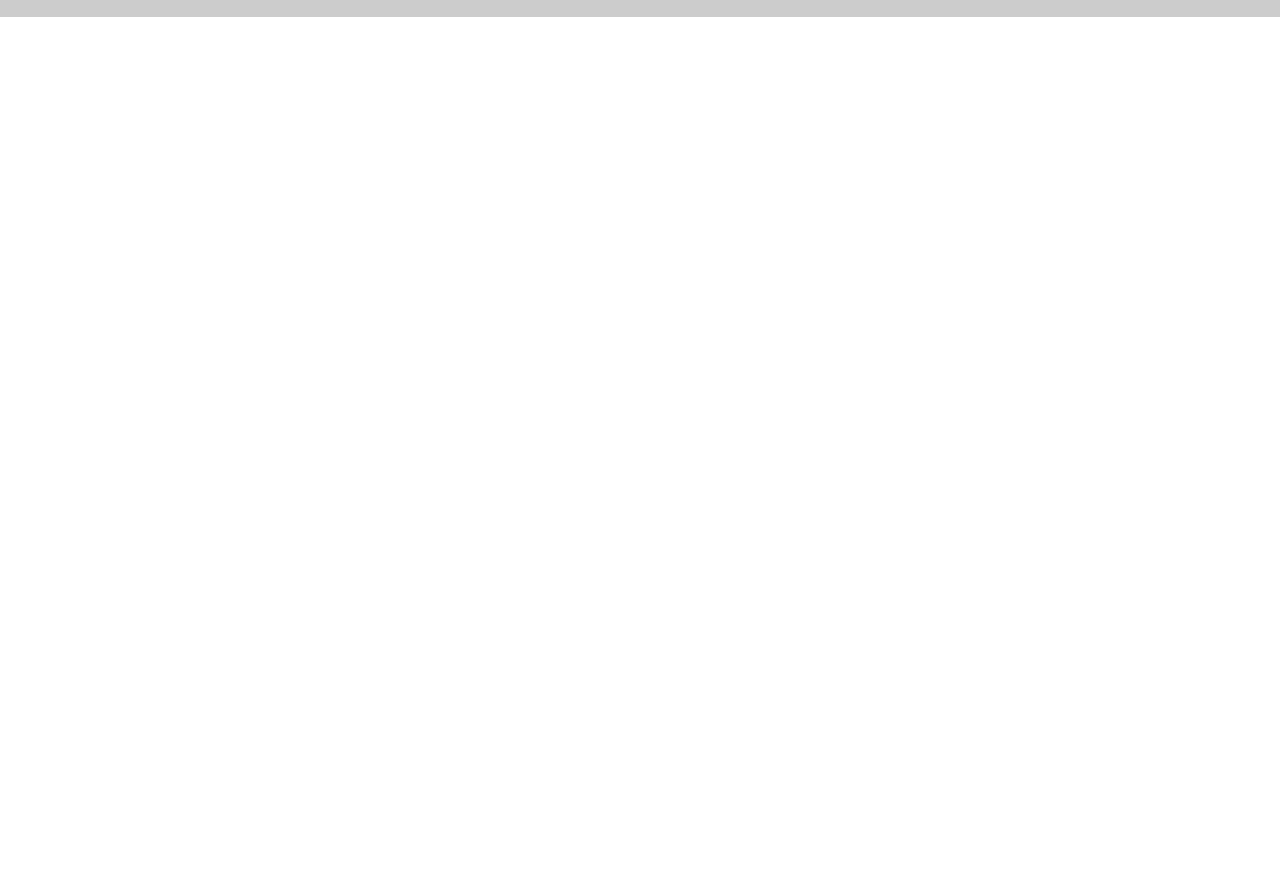
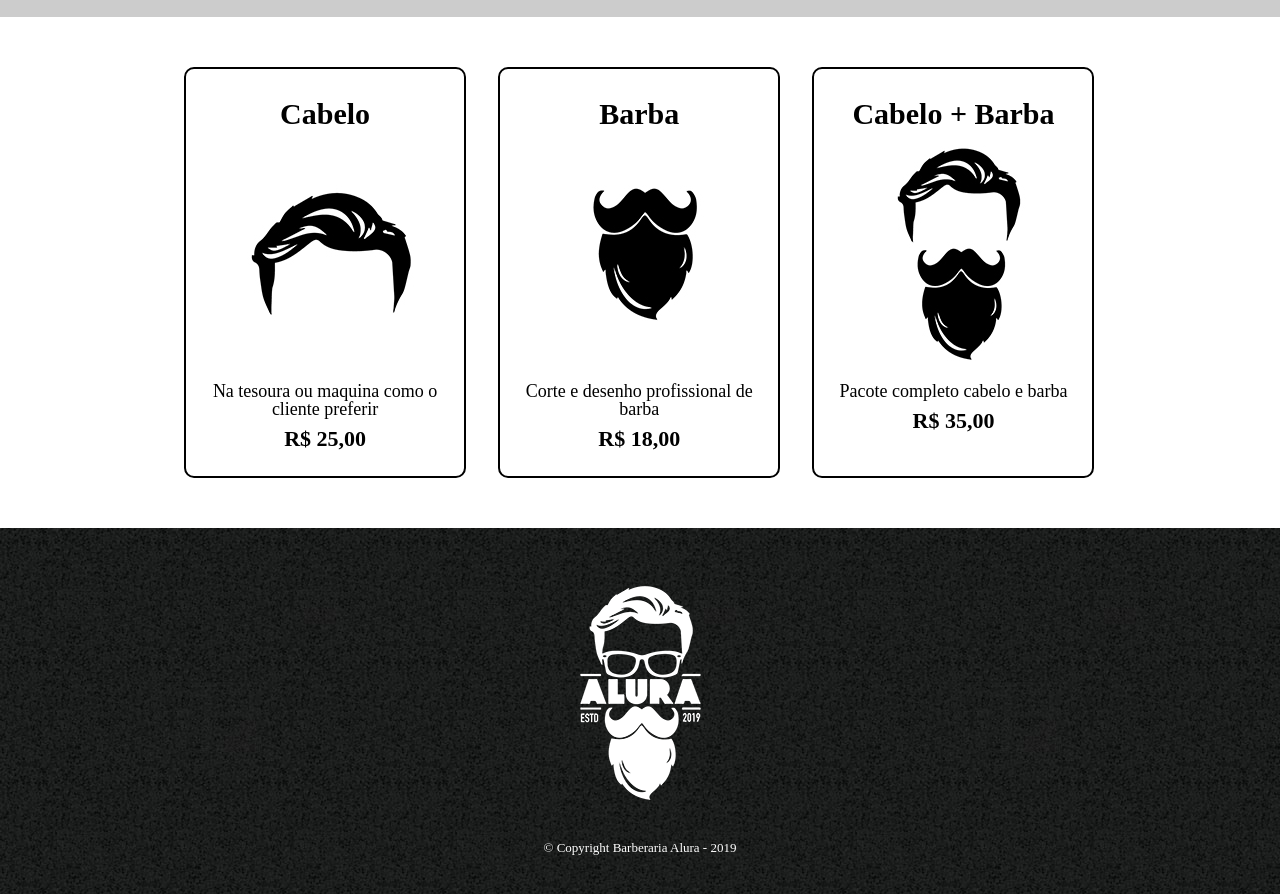
Before and after one commit to Cauatn/projeto-de-estudo-HTML-e-CSS, a plain HTML site: page HTML 5 e CSS - parte 2/produtos.html in a window 1280 px wide. Shown: the part 276-1170 px from the top of the page. Before the commit the page ends 800 px from the top, so only its background shows below. Drawn offline with Linux system fonts and the light colour scheme.

Commit message:
Add files via upload

```diff
--- a/HTML 5 e CSS - parte 2/produtos.css
+++ b/HTML 5 e CSS - parte 2/produtos.css
@@ -5,7 +5,7 @@ header {
 .caixa {
     position: relative;
     width: 940px;
-    margin: auto;
+    margin: 0 auto;
 }
 
 nav {
@@ -25,3 +25,64 @@ nav a {
     font-size: 22px;
     text-decoration: none;
 }
+
+nav a:hover {
+    color: #C17C19;
+    text-decoration: underline;
+}
+.produtos {
+    width: 940px;
+    margin: 0 auto;
+    padding: 50px 0;
+}
+
+.produtos li {
+    display: inline-block;
+    text-align: center;
+    width: 30%;
+    height: 411px;
+    vertical-align: top;
+    margin: 0 1.5%;
+    padding: 30px 20px;
+    box-sizing: border-box;
+    border: 2px solid #000000;
+    border-radius: 10px;
+}
+
+.produtos li:hover {
+    border-color: #C17C19;
+}
+.produtos li:hover h2 {
+    font-size: 34px;
+}
+.produtos li:active {
+    border-color: green;
+}
+
+.produtos h2 {
+    font-size: 30px;
+    font-weight: bold;
+}
+
+.produto-descricao {
+    font-size: 18px;
+}
+
+.produto-preco {
+    font-weight: bold;
+    font-size: 22px;
+    margin-top: 10px;
+}
+
+footer {
+    text-align: center;
+    background: url('imagens/bg.jpg');
+    padding: 40px 0;
+}
+
+.copyright {
+    color: white;
+    font-size: 13px;
+    margin-top: 20px;
+
+}
--- a/HTML 5 e CSS - parte 2/produtos.html
+++ b/HTML 5 e CSS - parte 2/produtos.html
@@ -21,6 +21,32 @@
                 </nav>
             </div>
         </header>
+        <main>
+            <ul class='produtos'>
+                <li>
+                    <h2>Cabelo</h2>
+                    <img src='imagens/cabelo.jpg'>
+                    <p class='produto-descricao'>Na tesoura ou maquina como o cliente preferir</p>
+                    <p class='produto-preco'>R$ 25,00</p>
+                </li>
+                <li>
+                    <h2>Barba</h2>
+                    <img src='imagens/barba.jpg'>
+                    <p class='produto-descricao'>Corte e desenho profissional de barba</p>
+                    <p class='produto-preco'>R$ 18,00 </p>
+                </li>
+                <li>
+                    <h2>Cabelo + Barba</h2>
+                    <img src='imagens/cabelo+barba.jpg'>
+                    <p class='produto-descricao'>Pacote completo cabelo e barba</p>
+                    <p class='produto-preco'>R$ 35,00</p>
+                </li>
+            </ul>
+        </main>
+        <footer>
+            <img src='imagens/logo-branco.png'>
+            <p class='copyright'>&copy; Copyright Barberaria Alura - 2019</p>
+        </footer>
     </body>
 
 
```
